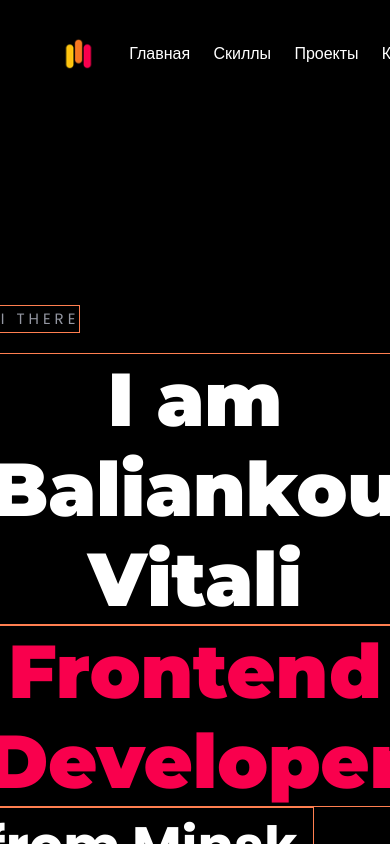
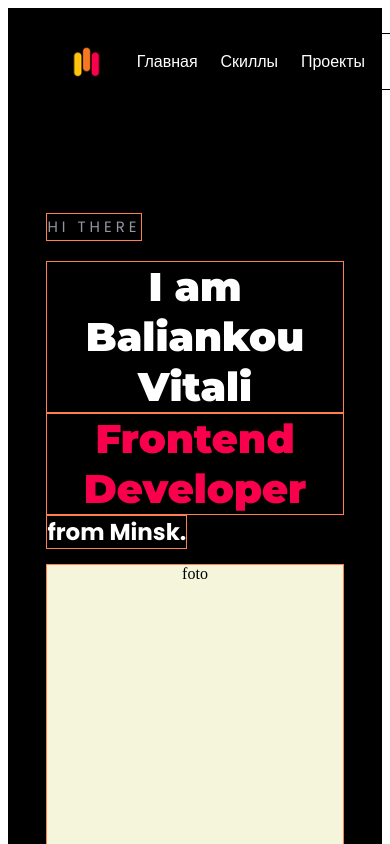
Before and after one commit to Trivium-bit/portfolio, a React (Create React App) app: page / in a window 390 px wide. Shown: the top 844 px of the page. Built offline with nearby package versions, Linux system fonts and the light colour scheme; some icons are missing.

Commit message:
@media h1 h2

```diff
--- a/src/hireMe/HireMe.module.scss
+++ b/src/hireMe/HireMe.module.scss
@@ -25,7 +25,8 @@
         }
 
         .foto {
-            width: 400px;
+            max-width: 400px;
+            width: 100%;
             height: 500px;
             background-color: beige;
         }
--- a/src/index.css
+++ b/src/index.css
@@ -1,3 +1,5 @@
+*{box-sizing: border-box};
+
 body {
 
   margin: 0;
--- a/src/main/Main.module.scss
+++ b/src/main/Main.module.scss
@@ -16,12 +16,14 @@
         margin: 0 auto;
         flex-wrap: wrap;
         padding: 180px 0px;
-
+        @media screen and (max-width: 460px) {
+            padding: 80px 0px;
+        }
         .greetings {
             display: flex;
             flex-direction: column;
             align-items: flex-start;
-            justify-content: center;
+            justify-content: flex-start;
 
             & span {
                 border: solid 1px coral;
@@ -33,7 +35,6 @@
                 line-height: 1.71429;
                 font-family: 'Poppins', sans-serif;
                 font-weight: 400;
-
             }
 
             & h1 {
@@ -44,6 +45,10 @@
                 font-family: Montserrat, sans-serif;
                 line-height: 90px;
                 margin: 0px;
+                @media screen and (max-width: 460px) {
+                    font-size: 40px;
+                    line-height: 50px;
+                }
             }
 
             & h2 {
@@ -54,6 +59,10 @@
                 font-family: Montserrat, sans-serif;
                 line-height: 90px;
                 color: $primeryColor;
+                @media screen and (max-width: 460px) {
+                    font-size: 40px;
+                    line-height: 50px;
+                }
             }
 
             & p {
@@ -64,13 +73,18 @@
                 font-family: 'Poppins', sans-serif;
                 line-height: 1.4074;
                 color: $titleColor;
+                @media screen and (max-width: 460px) {
+                    font-size: 23px;
+                }
             }
+
         }
 
         .foto {
             margin-left: 60px;
             border: solid 1px coral;
-            width: 300px;
+            max-width: 300px;
+            width: 100%;
             height: 400px;
             background-color: beige;
 
```
